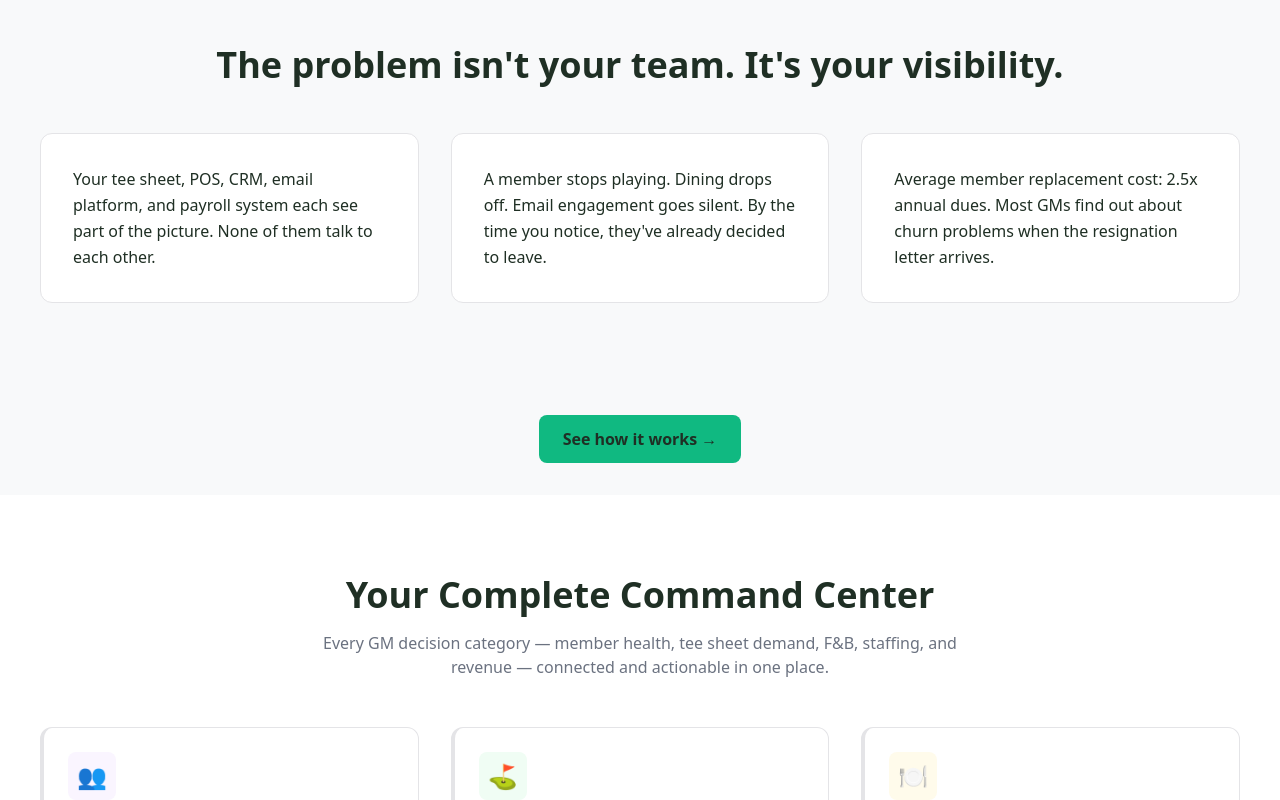
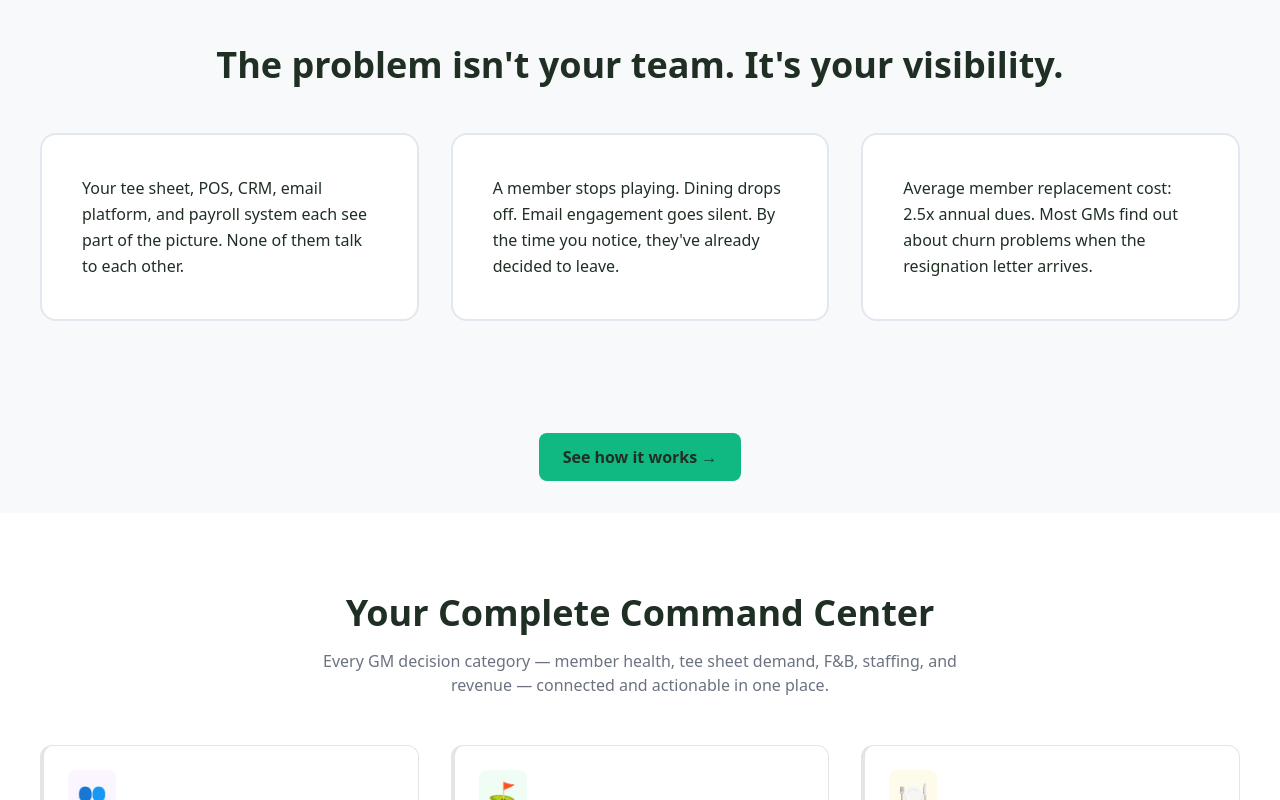
Before and after one commit to ty-hayes-82/swoop-member-intelligence-website, a Next.js app: page / in a window 1280 px wide. Shown: the part 1380-2180 px from the top of the page. Built offline with nearby package versions, Linux system fonts and the light colour scheme.

Commit message:
Polish: update Founding Partner cards for more exclusive/premium feel

```diff
--- a/app/page.jsx
+++ b/app/page.jsx
@@ -110,7 +110,7 @@ export default function HomePage() {
               "A member stops playing. Dining drops off. Email engagement goes silent. By the time you notice, they've already decided to leave.",
               'Average member replacement cost: 2.5x annual dues. Most GMs find out about churn problems when the resignation letter arrives.',
             ].map((text) => (
-              <div key={text} className="bg-swoop-card border border-swoop-border rounded-xl p-8">
+              <div key={text} className="bg-white border-2 border-slate-200 rounded-2xl p-10 hover:border-swoop-green transition">
                 <p className="text-base leading-relaxed">{text}</p>
               </div>
             ))}
@@ -294,7 +294,7 @@ export default function HomePage() {
           <p className="text-swoop-muted text-center mb-12">Live in under 2 weeks. No rip-and-replace.</p>
           <div className="grid md:grid-cols-2 lg:grid-cols-3 gap-8">
             {integrationCategories.map((cat) => (
-              <div key={cat.label} className="bg-swoop-card border border-swoop-border rounded-xl p-8">
+              <div key={cat.label} className="bg-white border-2 border-slate-200 rounded-2xl p-10 hover:border-swoop-green transition">
                 <h3 className="font-semibold mb-3">{cat.label}</h3>
                 <p className="text-sm text-swoop-muted">{cat.description}</p>
               </div>
@@ -319,7 +319,7 @@ export default function HomePage() {
               { title: 'Shape the Roadmap', desc: 'Monthly calls with our product team. Your feature requests get priority. Your workflows drive development.' },
               { title: 'Locked-in Pricing', desc: 'Founding partners keep their launch rate for life, even as the platform grows and pricing increases.' },
             ].map((b) => (
-              <div key={b.title} className="bg-swoop-card border border-swoop-border rounded-xl p-8">
+              <div key={b.title} className="bg-white border-2 border-slate-200 rounded-2xl p-10 hover:border-swoop-green transition">
                 <h3 className="font-semibold mb-2">{b.title}</h3>
                 <p className="text-sm text-swoop-muted">{b.desc}</p>
               </div>
```
